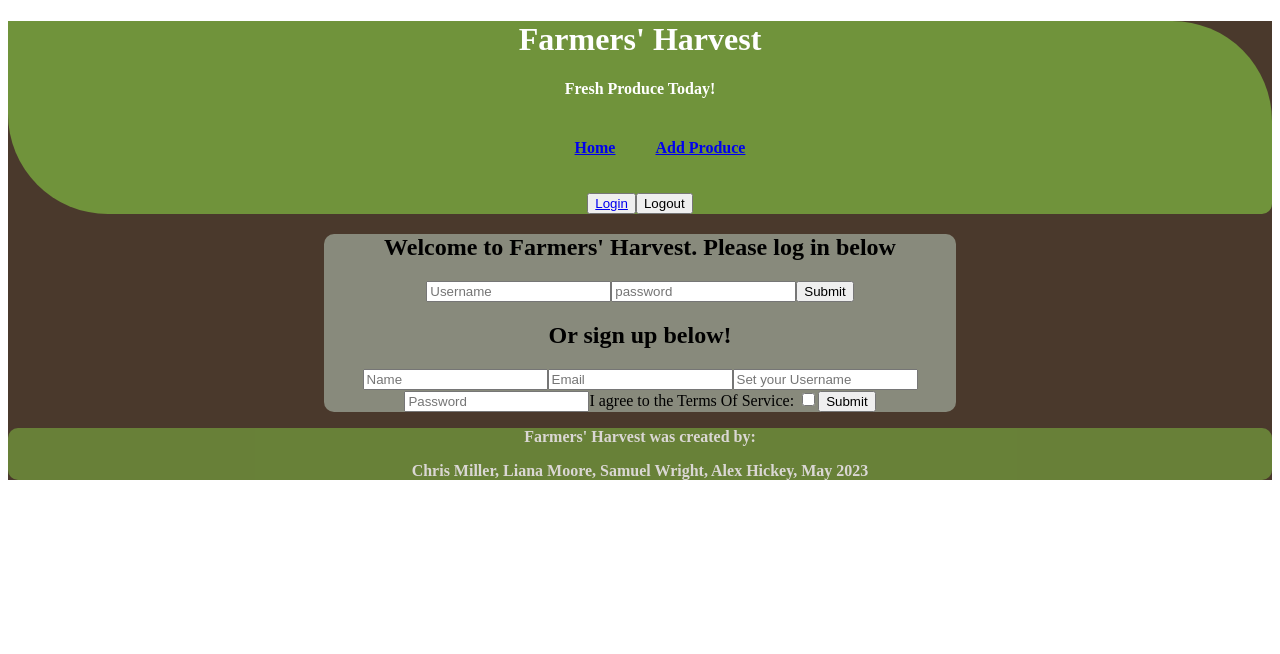
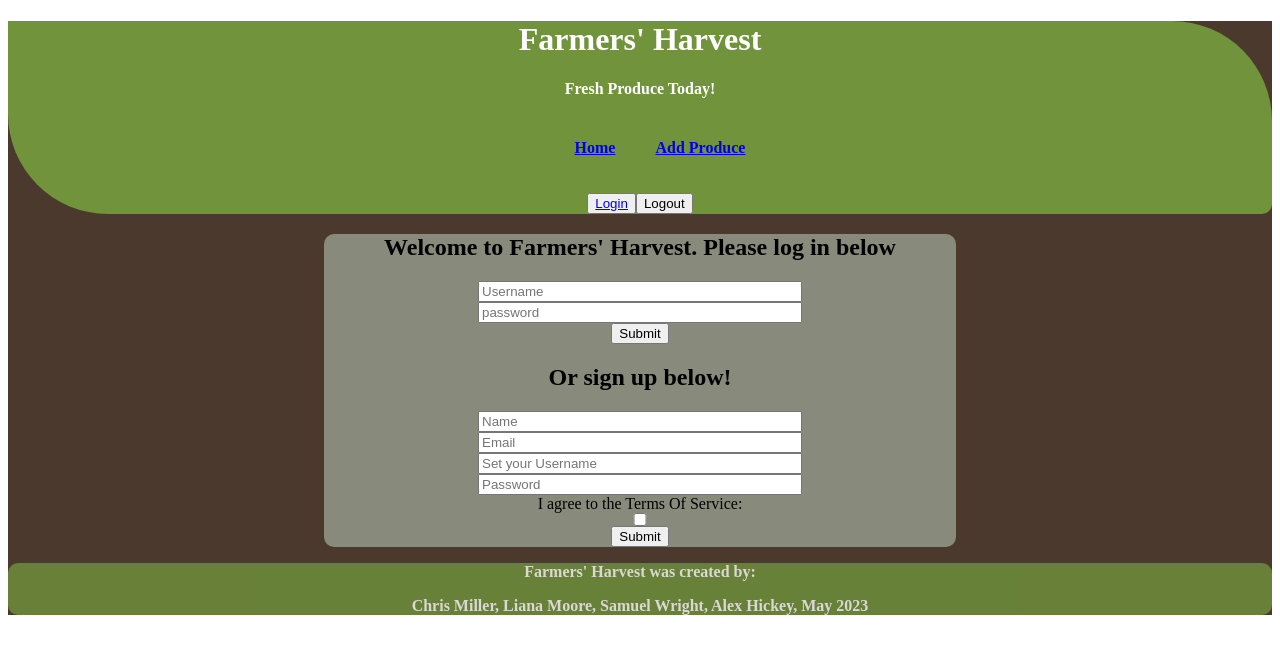
Before and after one commit to crmiller2010/Farmers-Harvest, a React (Create React App) app in the folder Client/: page /login in a window 1280 px wide. Shown: the top 654 px of the page. Built offline with nearby package versions, Linux system fonts and the light colour scheme.

Commit message:
update login to be centered. added concurrently.

```diff
--- a/Client/package.json
+++ b/Client/package.json
@@ -8,6 +8,7 @@
     "@testing-library/react": "^13.4.0",
     "@testing-library/user-event": "^13.5.0",
     "@wry/equality": "^0.5.5",
+    "concurrently": "^8.0.1",
     "graphql": "^15.4.0",
     "jwt-decode": "^3.1.2",
     "react": "^18.2.0",
--- a/Client/src/components/Style/login.css
+++ b/Client/src/components/Style/login.css
@@ -1,8 +1,15 @@
 .pageLogin {
-    display: block;
     text-align: center;
     background-color: #888a7c;
     border-radius: 10px;
     width: 50%;
     margin: auto;
 }
+
+input {
+    display: flex;
+    align-items: center;
+    justify-content:center;
+    width: 50%;
+    margin: auto;
+}
--- a/package.json
+++ b/package.json
@@ -21,6 +21,7 @@
   "homepage": "https://github.com/crmiller2010/Farmers-Harvest#readme",
   "dependencies": {
     "apollo-server-express": "^3.12.0",
+    "concurrently": "^8.0.1",
     "cors": "^2.8.5",
     "express": "^4.18.2",
     "express-graphql": "^0.12.0",
```
Also changed, not shown: 2 other files (tests, documents, lock files or other folders).
